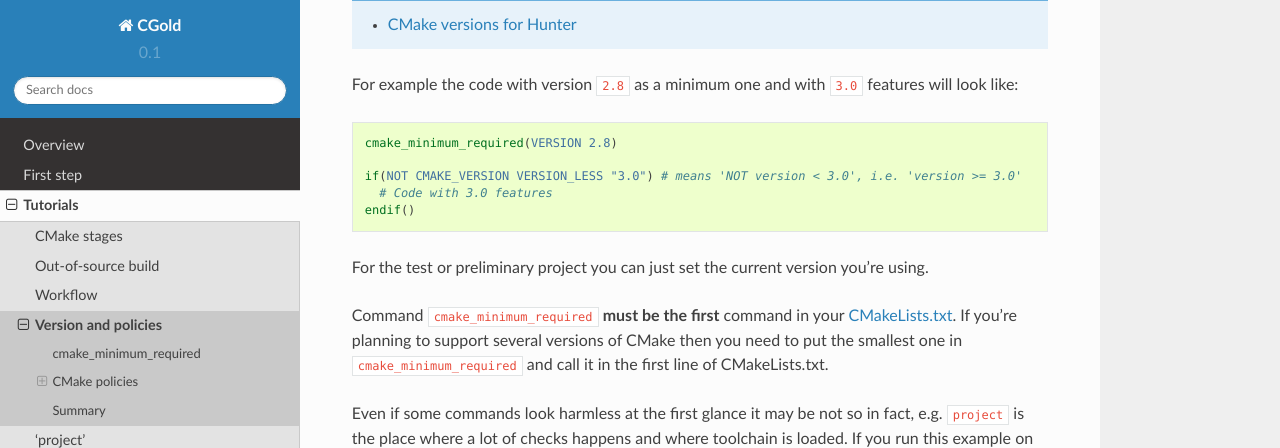
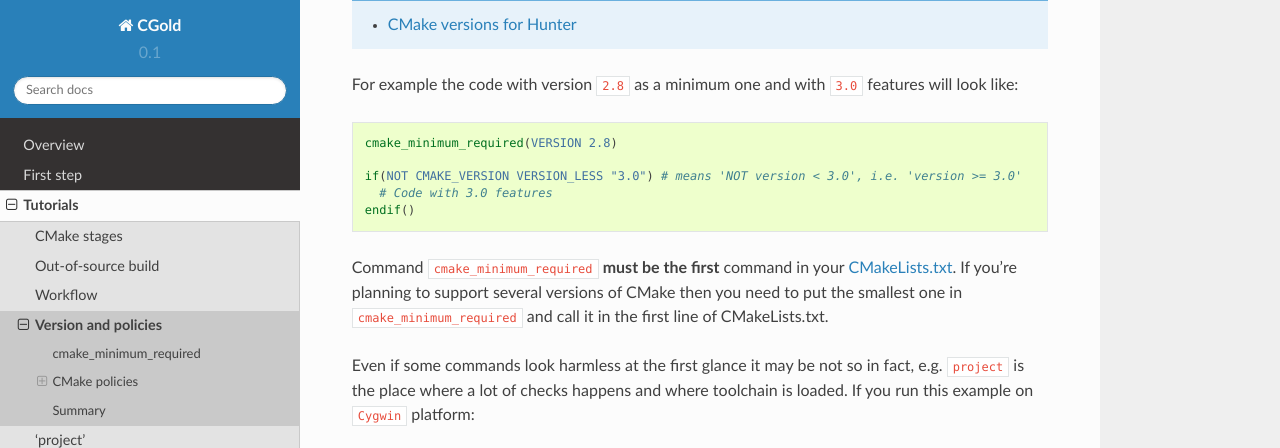
Before and after one commit to ruslo/CGold, a Sphinx documentation site: the page built from docs/tutorials/version-policies.rst, in a window 1280 px wide and 900 px high, scrolled down 1080 px, cut to the strip 0-448 px from the top of the window. Built offline with Sphinx 7.4.7 and the Read the Docs theme 2.0.0, drawn with Linux system fonts in a browser that asks for light colours.

Commit message:
Remove duplicate

```diff
--- a/docs/tutorials/version-policies.rst
+++ b/docs/tutorials/version-policies.rst
@@ -66,9 +66,6 @@ features will look like:
   if(NOT CMAKE_VERSION VERSION_LESS "3.0") # means 'NOT version < 3.0', i.e. 'version >= 3.0'
     # Code with 3.0 features
   endif()
-
-For the test or preliminary project you can just set the current version
-you're using.
 
 Command ``cmake_minimum_required`` **must be the first** command in your
 :ref:`CMakeLists.txt <cmakelists.txt>`. If you're planning to support several
```
